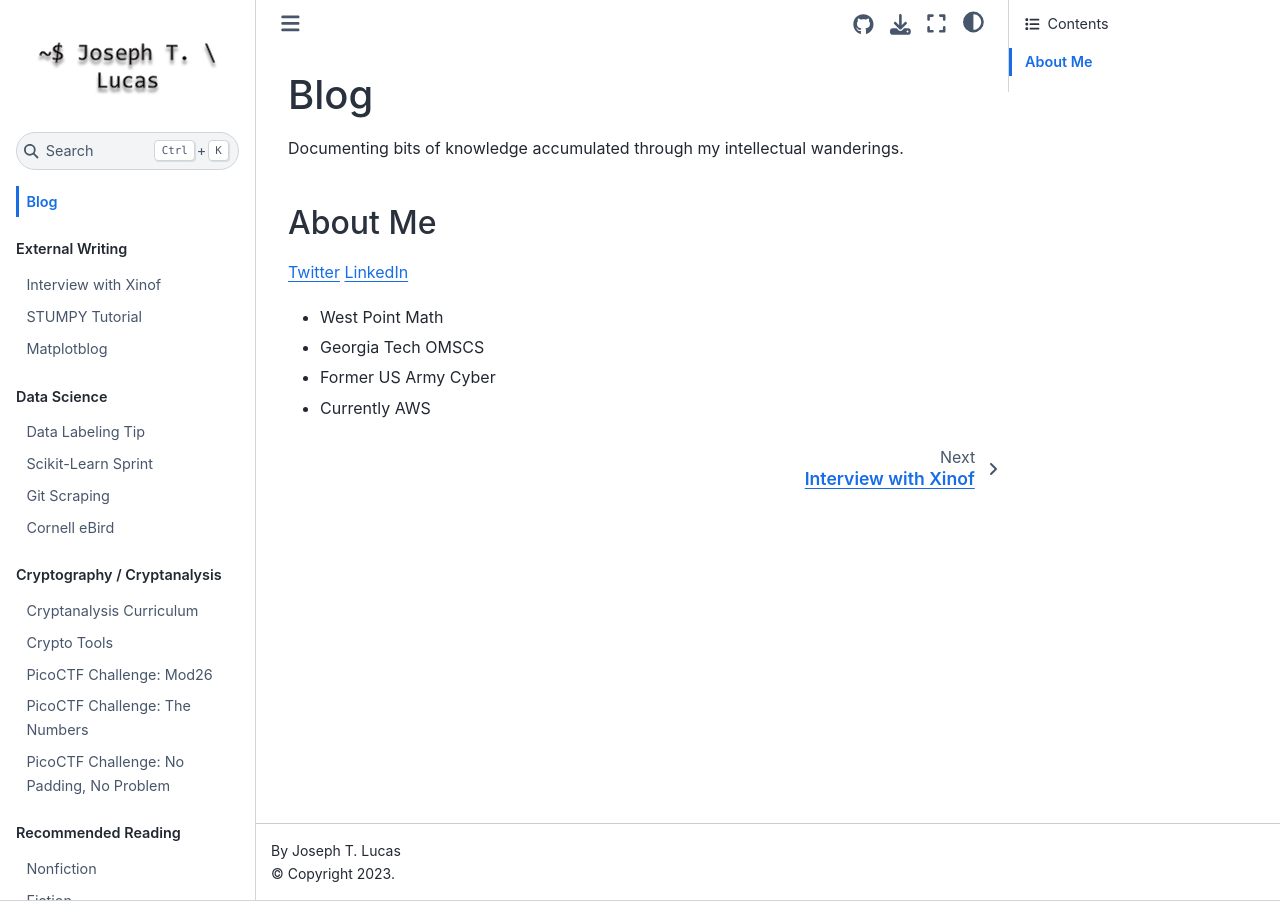
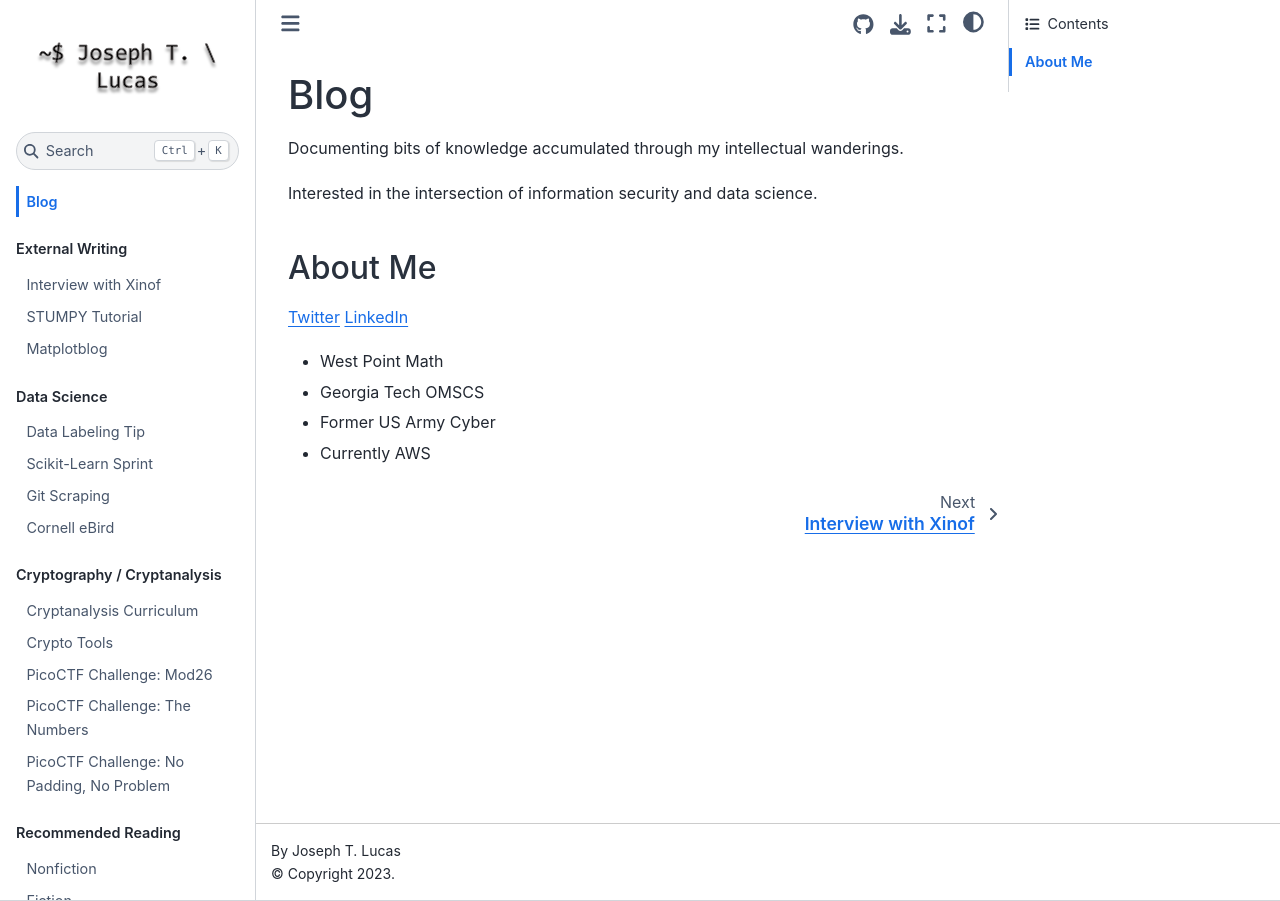
Before and after one commit to JosephTLucas/blog, a Jupyter Book: the page built from intro.md, in a window 1280 px wide. Built offline with Jupyter Book 1.0.4 settings and Sphinx 7.4.7 and the Sphinx Book theme 1.1.4, drawn with Linux system fonts in a browser that asks for light colours.

Commit message:
Update intro.md

```diff
--- a/intro.md
+++ b/intro.md
@@ -1,6 +1,8 @@
 # Blog
 
 Documenting bits of knowledge accumulated through my intellectual wanderings.
+
+Interested in the intersection of information security and data science.
 
 ## About Me
 
```
